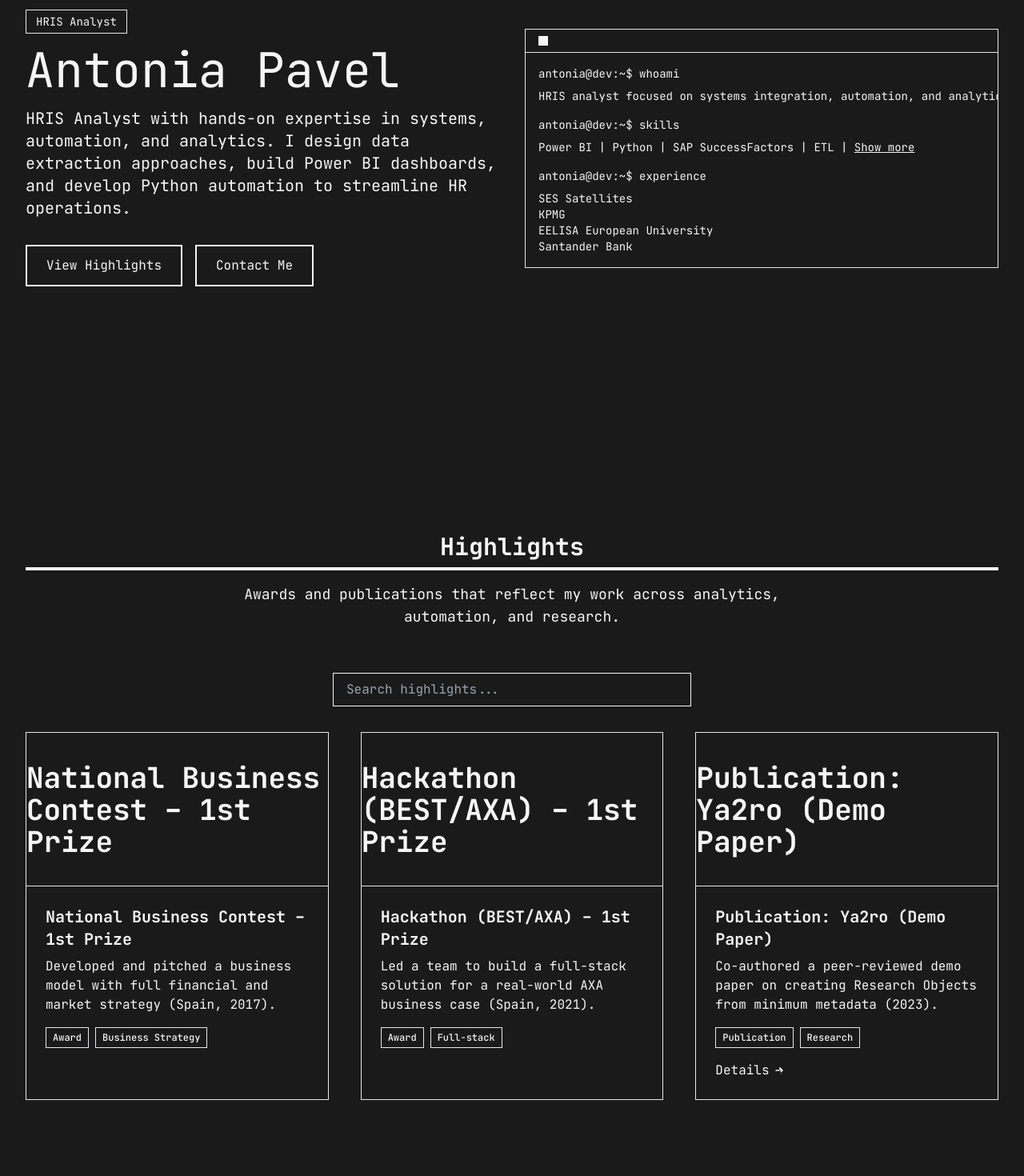
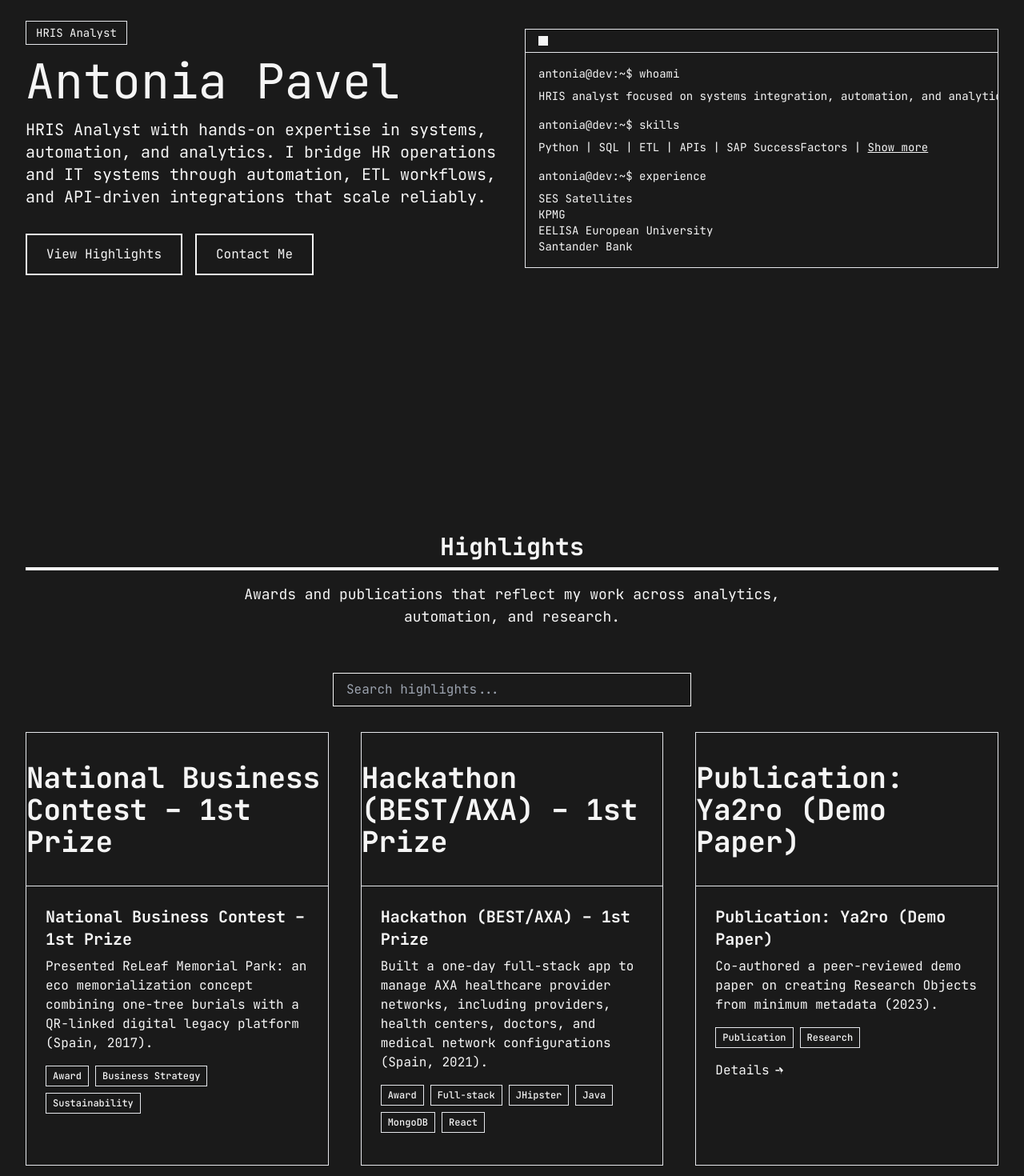
Before and after one commit to PavelAntonia/site, a Next.js app: page / in a window 1280 px wide. Shown: the part 280-1750 px from the top of the page at 80% size. Built offline with nearby package versions, Linux system fonts and the light colour scheme; no server answers.

Commit message:
update site

```diff
--- a/app/layout.tsx
+++ b/app/layout.tsx
@@ -13,7 +13,7 @@ const jetbrainsMono = JetBrains_Mono({
 
 export const metadata: Metadata = {
   title: "Antonia Pavel | Portfolio",
-  description: "Personal portfolio and CV of Antonia Pavel, HRIS Analyst",
+  description: "Personal portfolio and CV of Antonia Pavel, HRIS Analyst specializing in systems integration, automation, and analytics.",
 };
 
 export default function RootLayout({
--- a/src/components/HeroSection.tsx
+++ b/src/components/HeroSection.tsx
@@ -14,8 +14,8 @@ export default function HeroSection() {
             </h1>
             <p className="text-lg md:text-xl text-dark-500 dark:text-light-300 mb-8">
               HRIS Analyst with hands-on expertise in systems, automation, and analytics.
-              I design data extraction approaches, build Power BI dashboards, and
-              develop Python automation to streamline HR operations.
+              I bridge HR operations and IT systems through automation, ETL workflows,
+              and API-driven integrations that scale reliably.
             </p>
             <div className="flex flex-col sm:flex-row justify-center md:justify-start space-y-4 sm:space-y-0 sm:space-x-4">
               <button
@@ -48,14 +48,14 @@ export default function HeroSection() {
                   </p>
                   <p className="mt-2">
                     HRIS analyst focused on systems integration, automation,
-                    and analytics to scale HR operations.
+                    and analytics to scale HR operations and reduce technical debt.
                   </p>
                   <p className="mt-4">
                     <span className="text-dark dark:text-light">antonia@dev</span>:
                     <span className="text-dark dark:text-light">~</span>$ skills
                   </p>
                   <p className="mt-2">
-                    Power BI | Python | SAP SuccessFactors | ETL |{" "}
+                    Python | SQL | ETL | APIs | SAP SuccessFactors |{" "}
                     <a className="underline hover:no-underline" href="#skills">
                       Show more
                     </a>
--- a/src/components/ProjectsSection.tsx
+++ b/src/components/ProjectsSection.tsx
@@ -1,7 +1,6 @@
 'use client';
 
 import { useState } from 'react';
-import ProjectCard from './ProjectCard';
 
 type Project = {
   title: string;
@@ -22,15 +21,15 @@ export default function ProjectsSection() {
   const projects: Project[] = [
     {
       title: 'National Business Contest – 1st Prize',
-      description: 'Developed and pitched a business model with full financial and market strategy (Spain, 2017).',
+      description: 'Presented ReLeaf Memorial Park: an eco memorialization concept combining one-tree burials with a QR-linked digital legacy platform (Spain, 2017).',
       image: '/projects/award-1.jpg',
-      technologies: ['Award', 'Business Strategy'],
+      technologies: ['Award', 'Business Strategy', 'Sustainability'],
     },
     {
       title: 'Hackathon (BEST/AXA) – 1st Prize',
-      description: 'Led a team to build a full-stack solution for a real-world AXA business case (Spain, 2021).',
+      description: 'Built a one-day full-stack app to manage AXA healthcare provider networks, including providers, health centers, doctors, and medical network configurations (Spain, 2021).',
       image: '/projects/award-2.jpg',
-      technologies: ['Award', 'Full-stack'],
+      technologies: ['Award', 'Full-stack', 'JHipster', 'Java', 'MongoDB', 'React'],
     },
     {
       title: 'Publication: Ya2ro (Demo Paper)',
@@ -40,8 +39,6 @@ export default function ProjectsSection() {
       technologies: ['Publication', 'Research'],
     },
   ];
-
-  const allTechnologies = projects.flatMap((project) => project.technologies);
 
   const filteredProjects = projects.filter((project) => {
     const matchesFilter = activeFilter === 'All' || project.technologies.includes(activeFilter);
--- a/src/components/Timeline.tsx
+++ b/src/components/Timeline.tsx
@@ -22,16 +22,16 @@ const experiences: Experience[] = [
     period: 'Jun 2022 - Present',
     missions: [
       {
-        name: 'HRIS Integration & Automation',
+        name: 'Systems Integration & Automation',
         description: [
-          'Led end-to-end integration of Intelsat employees into corporate HR and IT systems with accurate SAP data migration',
-          'Coordinated IT and reorg initiatives impacting 2,000+ employees by integrating HR workflows across SAP and SuccessFactors',
-          'Developed an org chart visualization tool, saving ~40 hours per quarter in standard operations and 50+ hours per major reorg',
-          'Engineered Python scripts to automate data cleaning, transformation, deduplication, validation, and integration pipelines',
-          'Designed and implemented ETLs and Power BI dashboards to enhance HR data reporting',
-          'Supported HRIS implementation and troubleshooting with >99% uptime through cross-team collaboration'
+          'Supported end-to-end integration of Intelsat employees into HR systems with SAP data migration, interface synchronization, and validated employee master data',
+          'Supported reorganizations impacting 2,000+ employees by validating org structures and implementing changes across SAP ECC and SAP SuccessFactors',
+          'Built a CLI org chart generator using Python (pandas), JSON payloads, and D3.js static HTML output, saving ~40 hours per quarter and 50+ hours per major reorg',
+          'Migrated 20,000+ employee documents for 1,500+ employees into a DMS, fixing metadata quality issues and improving taxonomy-based mass upload',
+          'Owned end-to-end HR systems operations and delivered Power BI reporting for HR and business decisions',
+          'Developed scripts for data cleaning, deduplication, validation, and integration to reduce manual work and errors'
         ],
-        techStack: ['SAP', 'SuccessFactors', 'Python', 'ETL', 'Power BI']
+        techStack: ['SAP ECC', 'SAP SuccessFactors', 'Python', 'D3.js', 'Power BI', 'ETL']
       }
     ]
   },
@@ -42,30 +42,30 @@ const experiences: Experience[] = [
     period: 'Jan 2022 - Jun 2022',
     missions: [
       {
-        name: 'Operating Model & Process Optimization',
+        name: 'Treasury Process Transformation',
         description: [
-          'Led analytics-backed operating model reviews for Corporate Services with executive-ready reports and benchmarks',
-          'Mapped end-to-end treasury processes, quantified waste and cycle times, and designed centralized workflows reducing redundancy by ~15%',
-          'Partnered with Finance and IT stakeholders to align metrics, governance, and data requirements'
+          'Drove treasury process transformation for a global client across Benelux, centralizing cash flow, risk management, forecasting, and financial reporting',
+          'Led stakeholder interviews and workshops to capture requirements, pain points, and regional differences, aligning teams on a single process vision',
+          'Delivered As-Is/To-Be process documentation, RACI governance, controls inputs, and an implementation roadmap'
         ],
-        techStack: ['Analytics', 'Process Mapping', 'Stakeholder Management']
+        techStack: ['Process Mapping', 'Treasury', 'RACI', 'Stakeholder Management']
       }
     ]
   },
   {
     title: 'Research Assistant',
     company: 'EELISA European University',
-    location: 'Remote',
+    location: 'Remote from Finland',
     period: 'Sep 2021 - Nov 2021',
     missions: [
       {
-        name: 'Ya2ro Research Automation',
+        name: 'Ya2ro Research Object Tooling',
         description: [
-          'Built "ya2ro", an open-source automation tool that converts minimal metadata into fully packaged Research Objects',
-          'Implemented Python-based pipelines and API integrations (DOI, ORCID) to standardize data quality and traceability',
-          'Co-authored a peer-reviewed demo paper and presented outcomes adopted by research teams'
+          'Built ya2ro to convert minimal YAML input (DOIs, ORCIDs, repository URLs, title, summary) into complete Research Objects',
+          'Produced both human-readable HTML and machine-readable JSON-LD outputs aligned with Schema.org terms',
+          'Packaged and published the tool as open source with documentation and distribution via GitHub and PyPI'
         ],
-        techStack: ['Python', 'APIs', 'Research Automation']
+        techStack: ['Python', 'APIs', 'YAML', 'JSON-LD', 'Schema.org']
       }
     ]
   },
@@ -78,11 +78,11 @@ const experiences: Experience[] = [
       {
         name: 'Mobile Banking',
         description: [
-          'Improved Santander Bank’s mobile app by implementing a streamlined user menu and enhancing key modules in Kotlin and Swift',
-          'Delivered features within tight deadlines as part of an Agile team',
-          'Participated in Scrum ceremonies and CI/CD workflows'
+          'Improved Banco Santander mobile app navigation for 5M+ users in Spain by implementing a streamlined user menu',
+          'Enhanced core modules in Kotlin (Android) and Swift (iOS) for consistent cross-platform behavior and improved usability',
+          'Partnered with product, design, backend, and QA to deliver stable releases through implementation, testing, and bug fixing'
         ],
-        techStack: ['Kotlin', 'Swift', 'Agile']
+        techStack: ['Kotlin', 'Swift', 'iOS', 'Android', 'Agile']
       }
     ]
   }
```
Also changed, not shown: public/antonia_cv.md (+6 -5 lines).
